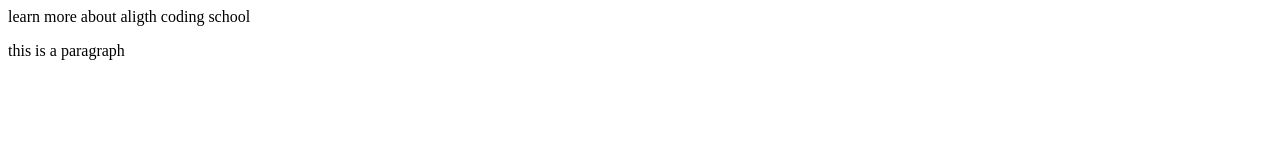
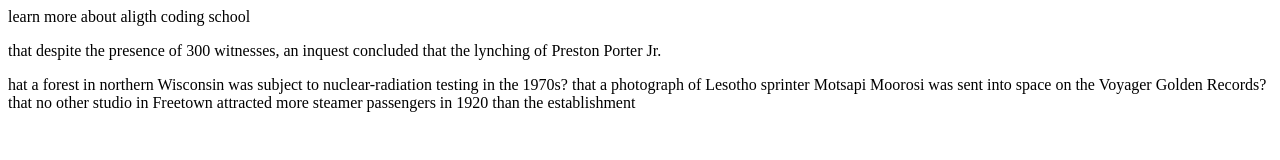
Before and after one commit to mosabarbab/HTML, a plain HTML site: page index.html in a window 1280 px wide. Drawn offline with Linux system fonts and the light colour scheme.

```diff
--- a/index.html
+++ b/index.html
@@ -6,6 +6,9 @@
     </head>
     <body>
      <h>learn more about aligth coding school</h>
-     <p>this is a paragraph</p>
+     <p>that despite the presence of 300 witnesses, an inquest concluded that the lynching of Preston Porter Jr. </p>
+<p>hat a forest in northern Wisconsin was subject to nuclear-radiation testing in the 1970s?
+that a photograph of Lesotho sprinter Motsapi Moorosi was sent into space on the Voyager Golden Records?
+that no other studio in Freetown attracted more steamer passengers in 1920 than the establishment </p>
     </body>
 </html>
```
